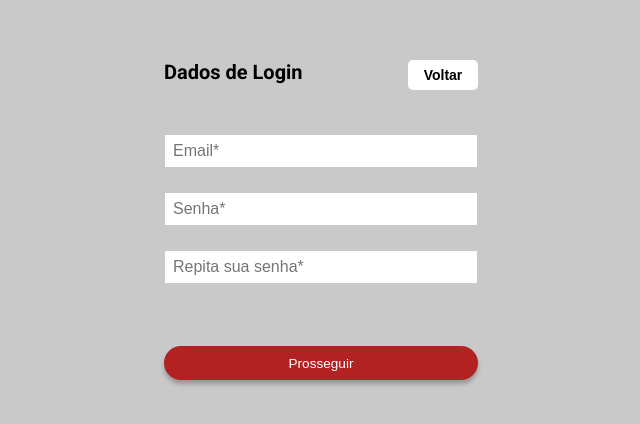
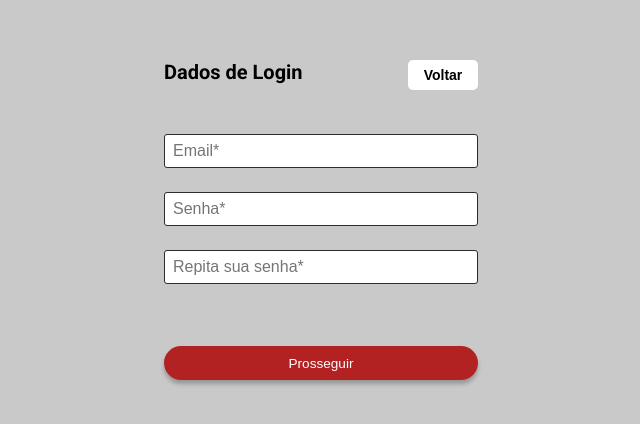
Before and after one commit to gabrielgomesml/training_project_client, a React app: page /cadastro in a window 1280 px wide. Shown: the part 180-604 px from the top of the page, without its empty margins (319-959 px from the left). Built offline with nearby package versions, Linux system fonts and the light colour scheme; the HTML template or start-up script is replaced by a standard one.

Commit message:
Feature(Sign-Up): add input alert when error

```diff
--- a/src/pages/SignUp/Components/Input/index.tsx
+++ b/src/pages/SignUp/Components/Input/index.tsx
@@ -1,6 +1,7 @@
 import React, { ChangeEvent, useState } from 'react';
 import { InputField } from './style';
 import { checkValues } from './regex';
+import theme from '../../../../assets/styles/theme';
 
 interface InputProps {
   placeholderName: string;
@@ -8,6 +9,7 @@ interface InputProps {
   onChangeAction: (label: string, value: string) => void;
   value: string;
   label: string;
+  showError: boolean;
 }
 
 export const Input: React.ElementType<InputProps> = ({
@@ -16,6 +18,7 @@ export const Input: React.ElementType<InputProps> = ({
   onChangeAction,
   label,
   value,
+  showError,
 }: InputProps) => {
   const [errorText, setErrorText] = useState('');
   const handleChange = (e: ChangeEvent<HTMLInputElement>) => {
@@ -29,6 +32,7 @@ export const Input: React.ElementType<InputProps> = ({
     };
 
     const match = checkValues(type, e.target.value);
+
     switch (type) {
       case 'text':
         if (!match) {
@@ -88,6 +92,14 @@ export const Input: React.ElementType<InputProps> = ({
   return (
     <>
       <InputField
+        style={{
+          border: `solid ${
+            (errorText !== '' || (value === '' && type !== 'tel')) && showError
+              ? theme.colors.mainRed
+              : theme.colors.mainBlack
+          } 1px`,
+          borderRadius: '3px',
+        }}
         placeholder={placeholderName}
         type={type}
         onChange={handleChange}
--- a/src/pages/SignUp/index.tsx
+++ b/src/pages/SignUp/index.tsx
@@ -77,6 +77,7 @@ export const SignUp: React.FC = () => {
                 onChangeAction={updateValue}
                 label="email"
                 value={signUpInfos.email}
+                showError={!!signUpInfos.error}
               />
               <Input
                 placeholderName="Senha*"
@@ -84,6 +85,7 @@ export const SignUp: React.FC = () => {
                 onChangeAction={updateValue}
                 label="password"
                 value={signUpInfos.password}
+                showError={!!signUpInfos.error}
               />
               <Input
                 placeholderName="Repita sua senha*"
@@ -91,6 +93,7 @@ export const SignUp: React.FC = () => {
                 onChangeAction={updateValue}
                 label="confirmPassword"
                 value={signUpInfos.confirmPassword}
+                showError={!!signUpInfos.error}
               />
             </>
           )}
@@ -102,6 +105,7 @@ export const SignUp: React.FC = () => {
                 onChangeAction={updateValue}
                 label="name"
                 value={signUpInfos.name}
+                showError={!!signUpInfos.error}
               />
               <Input
                 placeholderName="Sobrenome*"
@@ -109,6 +113,7 @@ export const SignUp: React.FC = () => {
                 onChangeAction={updateValue}
                 label="surname"
                 value={signUpInfos.surname}
+                showError={!!signUpInfos.error}
               />
               <Input
                 placeholderName="Telefone"
@@ -116,6 +121,7 @@ export const SignUp: React.FC = () => {
                 onChangeAction={updateValue}
                 label="phone"
                 value={signUpInfos.phone}
+                showError={!!signUpInfos.error}
               />
             </>
           )}
--- a/src/pages/SignUp/style.ts
+++ b/src/pages/SignUp/style.ts
@@ -14,6 +14,7 @@ export const ContentContainer = styled.div`
   display: flex;
   flex-direction: column;
   align-items: center;
+  max-width: 314px;
 `;
 
 export const HeadContainer = styled.div`
@@ -46,7 +47,7 @@ export const InputsContainer = styled.div`
   display: flex;
   flex-direction: column;
   gap: 12px;
-  margin-bottom: 50px;
+  margin-bottom: 40px;
 `;
 
 export const UploadImage = styled.img`
@@ -65,6 +66,8 @@ export const ErrorText = styled.p`
   font-size: 10px;
   font-style: normal;
   font-weight: bold;
+  margin-bottom: 10px;
+  color: ${({ theme }) => theme.colors.mainBlack};
 `;
 
 export const ReviewContainer = styled.div`
```
